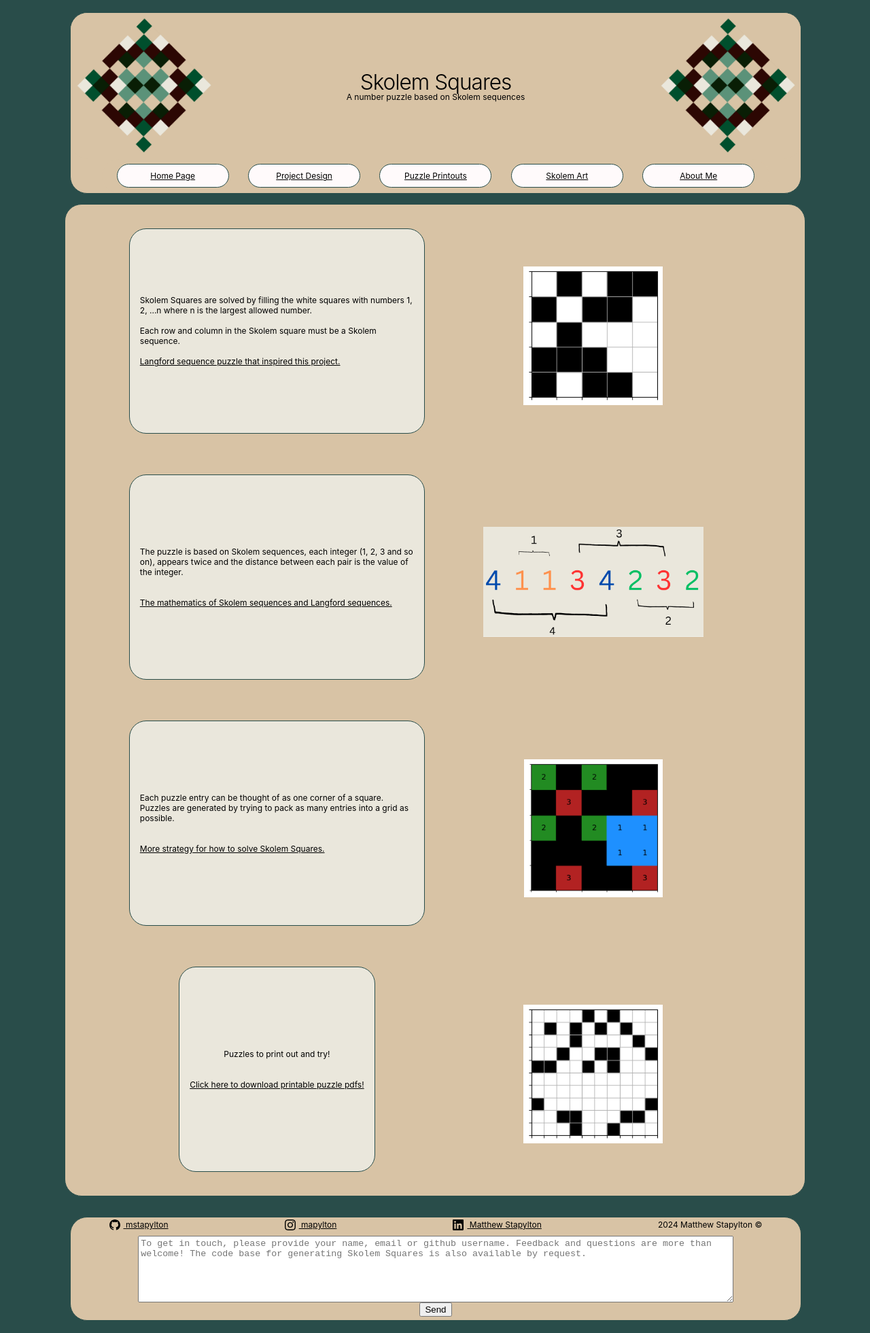
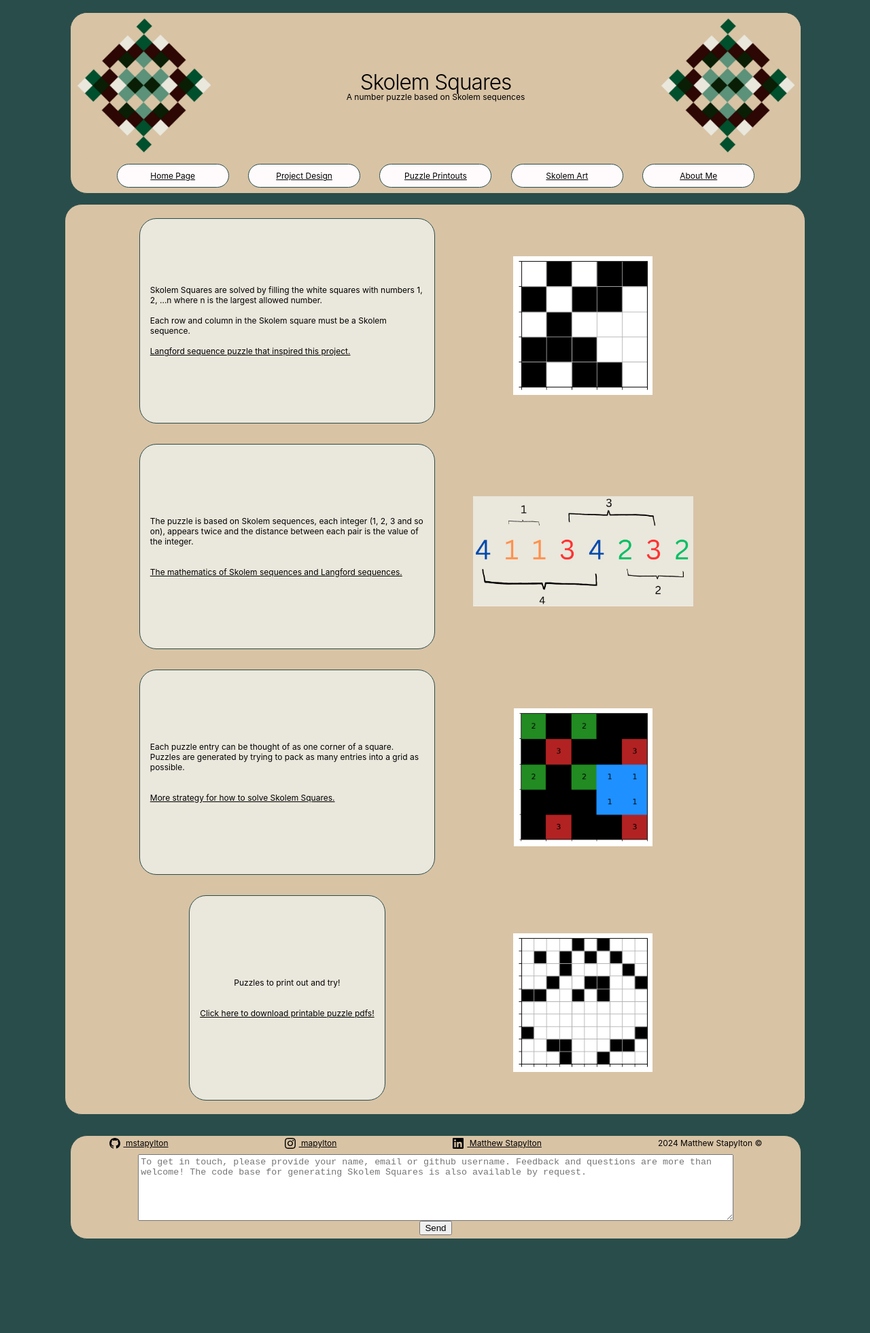
Before and after one commit to skolem-squares/skolem-squares.github.io, a Jekyll site: the page built from index.markdown, in a window 1280 px wide. Shown: the whole page at 68% size. Built offline with Jekyll 4.4.1, drawn with Linux system fonts in a browser that asks for light colours; after the commit the page ends 1841 px from its top, so only the background shows below that.

Commit message:
home formatting changes

```diff
--- a/_sass/minima/_layout.scss
+++ b/_sass/minima/_layout.scss
@@ -29,6 +29,9 @@ border-radius: 100px;
 //max-height: 20%;
 //max-width: 20%;
 max-width: 80%;
+min-width: 65%;
+
+
 //border-radius: 100px;
 
 }
@@ -335,17 +338,8 @@ height: 100%;
   //align-items: flex-start;
 
   justify-content: center;
-  //flex-grow: 2;
-  //justify-content: space-evenly;
 
-
-  // this was just on
-  // min-height: calc(100vh - (#{$spacing-unit} * 6.5 * 1.865));
-  // min-width: calc(#{$spacing-unit} * 30);
-
-  //min-height: 30 * $spacing-unit;
-
-  //margin-left: 0;
+ //margin-left: 0;
   //list-style: none;
 
   > li {
@@ -353,17 +347,15 @@ height: 100%;
   flex: 0 0 40%;
   align-items: center;
   justify-content: center;
-  margin: .5 * $spacing-unit;
+  width: 100%;
+  //margin: .5 * $spacing-unit;
 
   //padding: .2 * $spacing-unit;
   //width: fit-content;
-
     //width: 35vw;
-
     //width: 300px;
   //max-width: 35%;
     //min-width: 150px;
-
     //margin-bottom: $spacing-unit;
   }
 }
```
Also changed, not shown: 1 other file.
